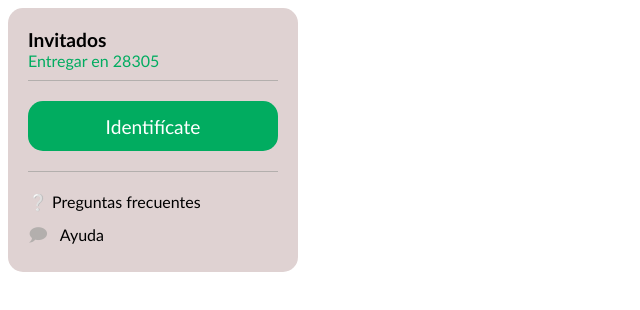
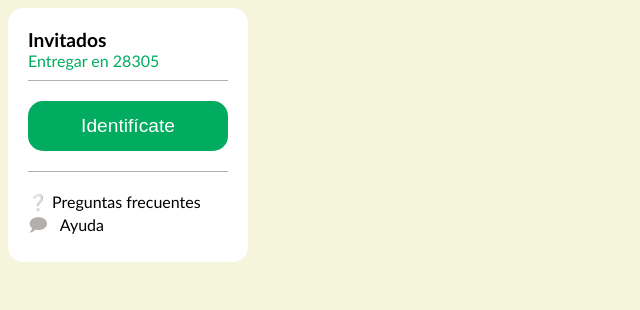
Before and after one commit to danielpardoc23/maquetacion-componente-tienda-online, a plain HTML site: page index.html in a window 1280 px wide. Shown: the whole page, without its empty margins (0-640 px from the left). Drawn offline with Linux system fonts and the light colour scheme.

Commit message:
Últimos retoques

```diff
--- a/CSS/styles.css
+++ b/CSS/styles.css
@@ -1,14 +1,15 @@
-*{
+body{
     font-family:calibri;
+    background-color: beige;
 }
 
 .contenedor{
     display:flex;
     flex-direction: column;
-    background-color:rgb(223, 210, 210);
+    background-color:#FFFFFF;
     border-radius: 15px;
     padding:20px;
-    width:250px;
+    width:200px;
 }
 
 .intro{
@@ -40,16 +41,24 @@
     border:0px;
 }
 
+.boton button:hover{
+    cursor:pointer;
+}
+
+.boton{
+    border-bottom: 1px solid #B3AFAD;
+}
+
 .bocadillo{
     color: #B3AFAD;
     font-size:large;
 }
 
-.separador{
-    display: flex;
-    height: 60px;
-    flex-direction: column;
-    justify-content: space-between;
+.ayudas{
     padding-top:20px;
     border-top:1px solid #B3AFAD;
 }
+
+.separador{
+    padding-top: 20px;
+}
```
